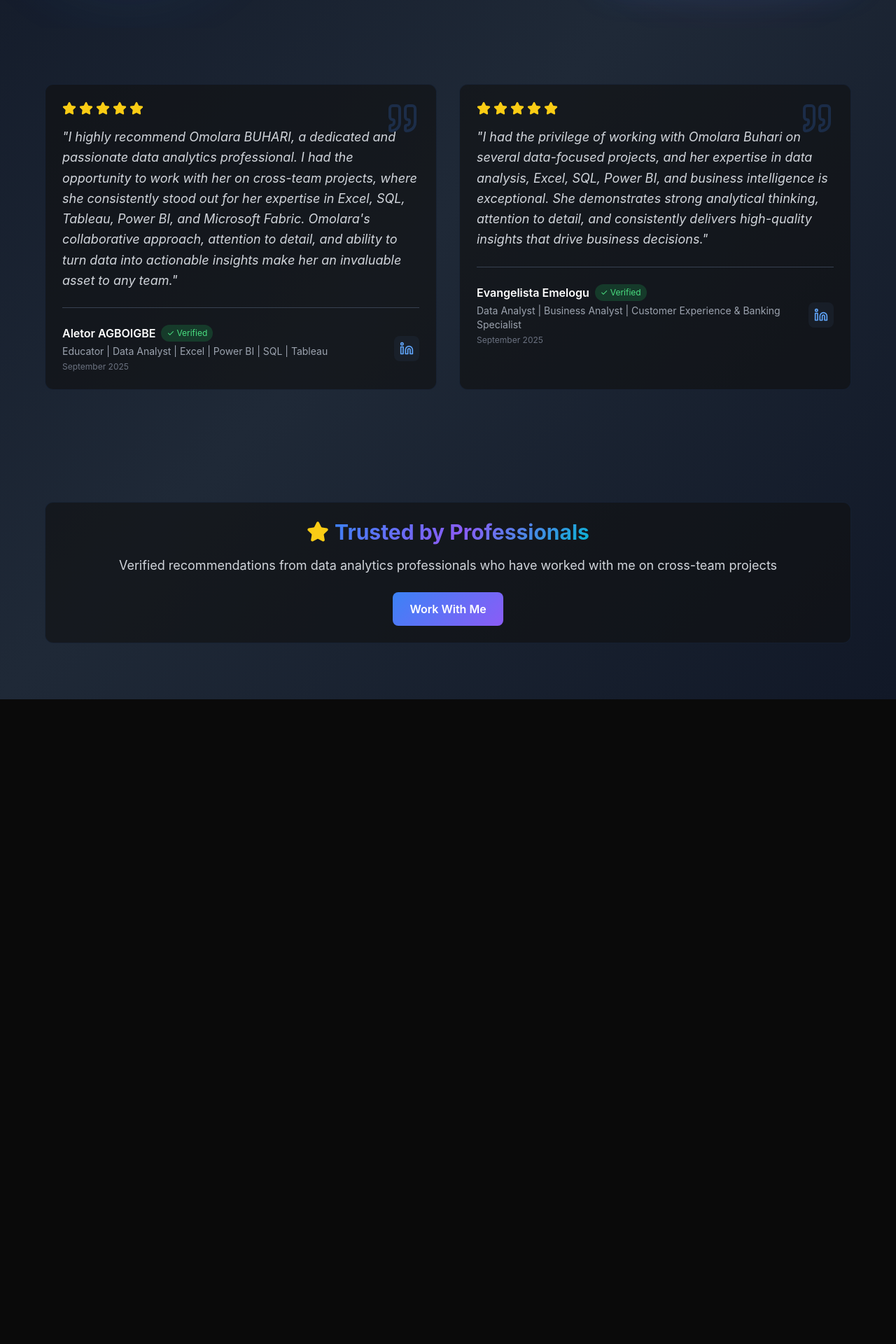
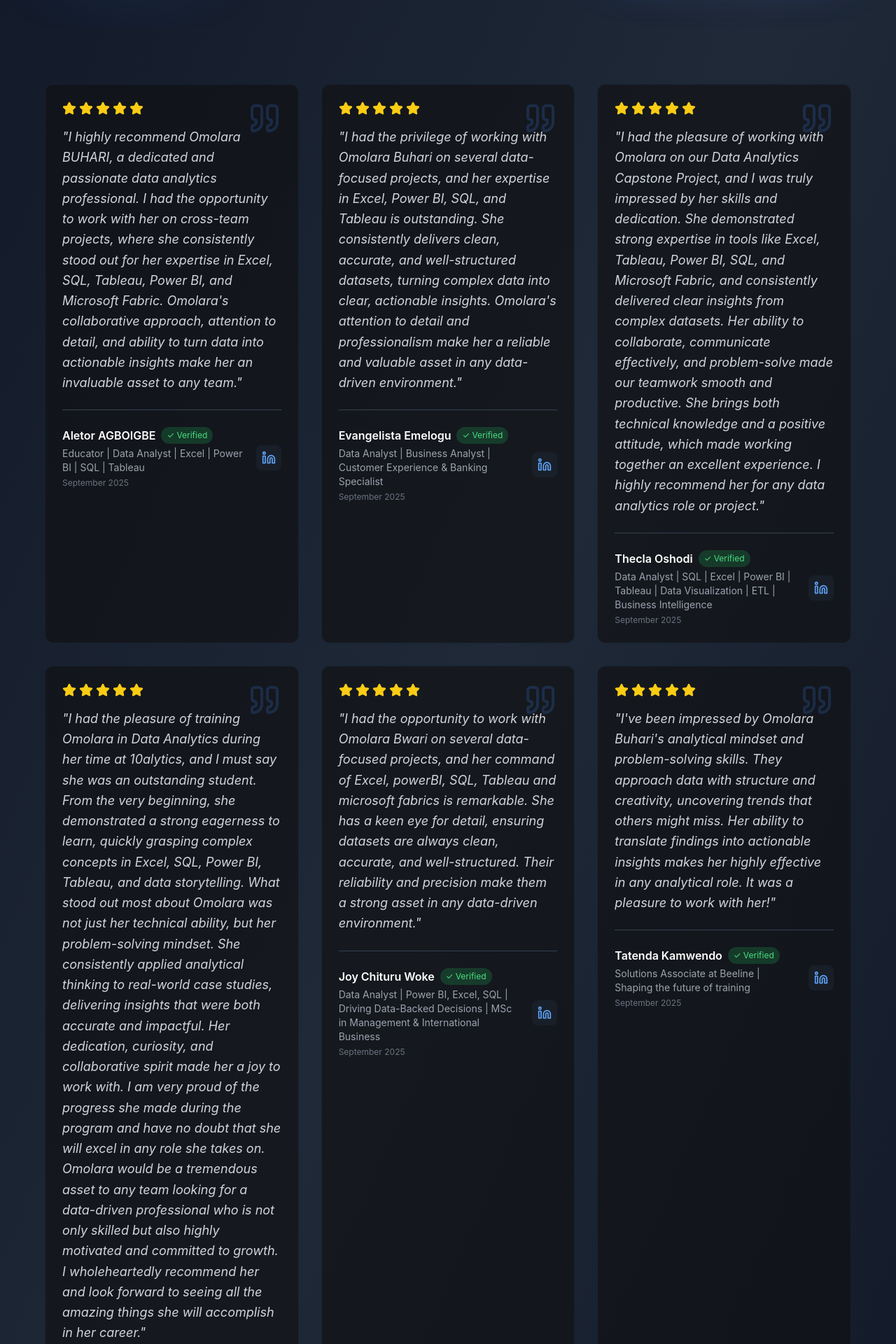
Before and after one commit to jeremydev-c/Modinat-Omolara-Buhari-portfolio, a Next.js app: page /testimonials in a window 1280 px wide. Shown: the part 400-2320 px from the top of the page at 70% size. Before the commit the page ends 1399 px from the top, so only its background shows below. Built offline with nearby package versions, Linux system fonts and the light colour scheme.

Commit message:
Add all 6 LinkedIn recommendations including Joy Chituru Woke and Tatenda Kamwendo

```diff
--- a/app/testimonials/page.tsx
+++ b/app/testimonials/page.tsx
@@ -18,7 +18,35 @@ export default function Testimonials() {
     {
       name: "Evangelista Emelogu",
       role: "Data Analyst | Business Analyst | Customer Experience & Banking Specialist",
-      quote: "I had the privilege of working with Omolara Buhari on several data-focused projects, and her expertise in data analysis, Excel, SQL, Power BI, and business intelligence is exceptional. She demonstrates strong analytical thinking, attention to detail, and consistently delivers high-quality insights that drive business decisions.",
+      quote: "I had the privilege of working with Omolara Buhari on several data-focused projects, and her expertise in Excel, Power BI, SQL, and Tableau is outstanding. She consistently delivers clean, accurate, and well-structured datasets, turning complex data into clear, actionable insights. Omolara's attention to detail and professionalism make her a reliable and valuable asset in any data-driven environment.",
+      date: "September 2025",
+      verified: true
+    },
+    {
+      name: "Thecla Oshodi",
+      role: "Data Analyst | SQL | Excel | Power BI | Tableau | Data Visualization | ETL | Business Intelligence",
+      quote: "I had the pleasure of working with Omolara on our Data Analytics Capstone Project, and I was truly impressed by her skills and dedication. She demonstrated strong expertise in tools like Excel, Tableau, Power BI, SQL, and Microsoft Fabric, and consistently delivered clear insights from complex datasets. Her ability to collaborate, communicate effectively, and problem-solve made our teamwork smooth and productive. She brings both technical knowledge and a positive attitude, which made working together an excellent experience. I highly recommend her for any data analytics role or project.",
+      date: "September 2025",
+      verified: true
+    },
+    {
+      name: "Joshua Akinola",
+      role: "Data Scientist | Data Analyst | Python | SQL | Power BI | Excel | AI | ML/AI | Techpreneur | Coach",
+      quote: "I had the pleasure of training Omolara in Data Analytics during her time at 10alytics, and I must say she was an outstanding student. From the very beginning, she demonstrated a strong eagerness to learn, quickly grasping complex concepts in Excel, SQL, Power BI, Tableau, and data storytelling. What stood out most about Omolara was not just her technical ability, but her problem-solving mindset. She consistently applied analytical thinking to real-world case studies, delivering insights that were both accurate and impactful. Her dedication, curiosity, and collaborative spirit made her a joy to work with. I am very proud of the progress she made during the program and have no doubt that she will excel in any role she takes on. Omolara would be a tremendous asset to any team looking for a data-driven professional who is not only skilled but also highly motivated and committed to growth. I wholeheartedly recommend her and look forward to seeing all the amazing things she will accomplish in her career.",
+      date: "September 2025",
+      verified: true
+    },
+    {
+      name: "Joy Chituru Woke",
+      role: "Data Analyst | Power BI, Excel, SQL | Driving Data-Backed Decisions | MSc in Management & International Business",
+      quote: "I had the opportunity to work with Omolara Bwari on several data-focused projects, and her command of Excel, powerBI, SQL, Tableau and microsoft fabrics is remarkable. She has a keen eye for detail, ensuring datasets are always clean, accurate, and well-structured. Their reliability and precision make them a strong asset in any data-driven environment.",
+      date: "September 2025",
+      verified: true
+    },
+    {
+      name: "Tatenda Kamwendo",
+      role: "Solutions Associate at Beeline | Shaping the future of training",
+      quote: "I've been impressed by Omolara Buhari's analytical mindset and problem-solving skills. They approach data with structure and creativity, uncovering trends that others might miss. Her ability to translate findings into actionable insights makes her highly effective in any analytical role. It was a pleasure to work with her!",
       date: "September 2025",
       verified: true
     }
@@ -58,7 +86,7 @@ export default function Testimonials() {
       {/* Testimonials Grid */}
       <section className="py-20 px-4">
         <div className="container mx-auto max-w-6xl">
-          <div className="grid md:grid-cols-2 gap-8">
+          <div className="grid md:grid-cols-2 lg:grid-cols-3 gap-8">
             {testimonials.map((testimonial, index) => (
               <motion.div
                 key={testimonial.name}
@@ -128,7 +156,7 @@ export default function Testimonials() {
               <h2 className="text-3xl font-bold text-gradient">Trusted by Professionals</h2>
             </div>
             <p className="text-gray-300 mb-6 text-lg">
-              Verified recommendations from data analytics professionals who have worked with me on cross-team projects
+              Verified recommendations from data analytics professionals, mentors, and colleagues who have worked with me on projects and training programs
             </p>
             <Link href="/contact" className="btn-primary inline-block">
               Work With Me
```
